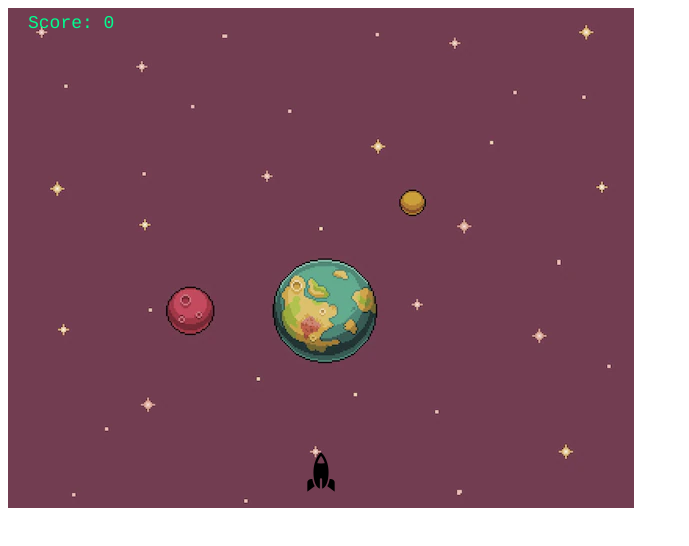
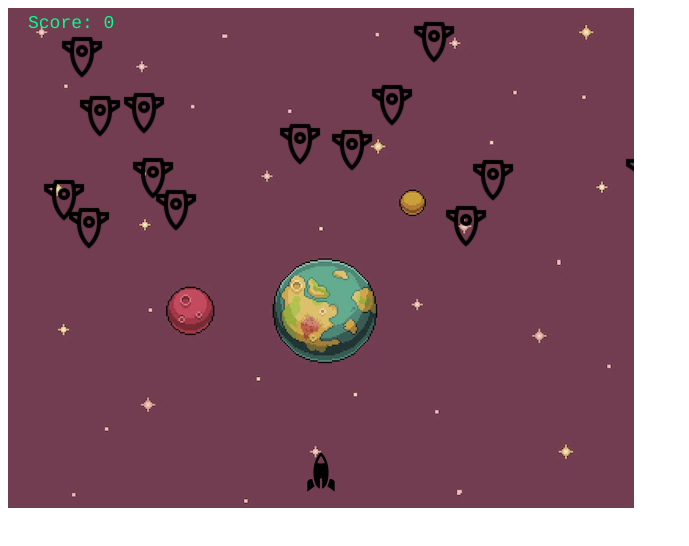
Before and after one commit to GiampaoloFortunato/codice-lezione-PW, a plain HTML site: page progetti/giochino navicella spaziale/index.html in a window 1280 px wide. Shown: the whole page, without its empty margins (0-689 px from the left). Drawn offline with Linux system fonts and the light colour scheme.

Commit message:
minigioco: aggiunto nemici

```diff
--- a/progetti/giochino navicella spaziale/js/game.js
+++ b/progetti/giochino navicella spaziale/js/game.js
@@ -5,73 +5,118 @@
     canvas.width = 626;
     canvas.height = 500;
     document.body.appendChild(canvas);
+    let contex = canvas.getContext("2d");
 
-    let canvasContex = canvas.getContext("2d");
+    //Strutture dati per rappresentare personaggi
+    let navicella = {x: parseInt(canvas.width/2)-24, y: parseInt(canvas.height)-60, speed: 256};
+    let fire = {x: parseInt(canvas.width/2)+24, y: parseInt(canvas.height)-16, speed: 300};
+    let enemy = {x:30, y:30};
+    let listFire = [];
+    let listEnemy = [];
+    let score = 0;
 
-    let navicella = {x: parseInt(canvas.width/2)-24, y: parseInt(canvas.height)-60, speed: 256};
-    let fire = {x: parseInt(canvas.width/2)+24, y: parseInt(canvas.height)-16, speed: 200};
-    let attacco = [];
-    let score = 0;
     const requestAnimationFrame =
         window.requestAnimationFrame ||
         window.mozRequestAnimationFrame ||
-        window.msRequestAnimationFrame ||
         window.webkitRequestAnimationFrame;
 
+    //Caricamento skin e background
     const bgImage = new Image();
     bgImage.src = "img/spazio.webp";
     const imgNavicella = new Image();
     imgNavicella.src = "img/nav2.png";
     const imgFire = new Image();
     imgFire.src = "img/fire.png";
+    const imgEnemy = new Image();
+    imgEnemy.src =  "img/enemy.png";
     let bgFlag = false;
     let navFlag = false;
     let fireFlag = false;
+    let enemyFlag = false;
     bgImage.onload = () => bgFlag = true;
     imgNavicella.onload = () => navFlag = true;
     imgFire.onload = () => fireFlag = true;
+    imgEnemy.onload = () => enemyFlag = true;
+
 
     function viewScore(){
-        canvasContex.fillStyle = "#00ff90";
-        canvasContex.font = "18px Courier";
-        canvasContex.fillText("Score: " + score, 20, 20);
+        contex.fillStyle = "#00ff90";
+        contex.font = "18px Courier ";
+        contex.fillText("Score: " + score, 20, 20);
     }
     function render(){
         if(bgFlag)
-            canvasContex.drawImage(bgImage, 0, 0);
+            contex.drawImage(bgImage, 0, 0);
         if(navFlag)
-            canvasContex.drawImage(imgNavicella, navicella.x, navicella.y);
+            contex.drawImage(imgNavicella, navicella.x, navicella.y);
         if(fireFlag){
-            attacco.forEach((el) => {
-                canvasContex.drawImage(imgFire, el.x, el.y);
+            listFire.forEach((el) => {
+                contex.drawImage(imgFire, el.x, el.y);
             })
+        }
+        if(enemyFlag){
+            listEnemy.forEach((el) => {
+            contex.drawImage(imgEnemy, el.x, el.y);
+            });
         }
         viewScore();
     }
 
+    /*
+    * Struttura dati per memorizzare pressione dei tasti.
+    * Con "keydown" memorizziamo il/i tasto/i premuto/i
+    * Con "keyup" cancelliamo il tasto appena premuto, questo per come è stata pensata la funzione update().
+    * Se si vuole modificare questa struttura dati bisogna ripensare la funzione update.
+    */
     let keysDown = {};
     addEventListener("keydown", (e)=> keysDown[e.keyCode] = true);
     addEventListener("keyup", (e) => {delete keysDown[e.keyCode]});
 
     function update(modifier){
+        //37 corrisponde al pulsante "sinistra"
         if(37 in keysDown && navicella.x > 0){
             navicella.x -= navicella.speed * modifier;
         }
+        //39 corrisponde al pulsante "destra"
         if(39 in keysDown && navicella.x < canvas.width-48){
             navicella.x += navicella.speed * modifier;
         }
+        //32 corrisponde alla spacebar
         if(32 in keysDown){
             fire.x = navicella.x+12;
             fire.y = parseInt(canvas.height)-16;
-            attacco[attacco.length] = Object.assign({}, fire);
+            listFire[listFire.length] = Object.assign({}, fire);
         }else{
-            attacco.forEach((el, index) => {
+            listFire.forEach((el, index) => {
                 if(el.y > 20){
                     el.y -= el.speed * modifier;
                 }else{
-                    attacco.splice(index,1);
+                    listFire.splice(index,1);
                 }
             });
+        }
+        createEnemy(4);
+        hit();
+    }
+    //controllo se ho colpito navicella avversaria
+    function hit(){
+        listFire.forEach((el) => {
+            listEnemy.forEach((en, index) => {
+                if (Math.abs(el.x - en.x) < 24 && Math.abs(el.y - en.y) < 24){
+                    score++;
+                    listEnemy.splice(index, 1);
+                }
+            })
+        })
+    }
+
+    function createEnemy(difficolta){
+        let rand = Math.random();
+        if(rand < difficolta * 10**-2){
+            let newEnemy = Object.assign({}, enemy);
+            newEnemy.x = parseInt(Math.random() * canvas.width);
+            newEnemy.y = parseInt(Math.random() * 200);
+            listEnemy[listEnemy.length] = newEnemy;
         }
     }
 
```
Also changed, not shown: progetti/giochino navicella spaziale/index.html (+0 -1 lines), progetti/giochino navicella spaziale/img/enemy.png (added), progetti/giochino navicella spaziale/img/nav.png (deleted).
